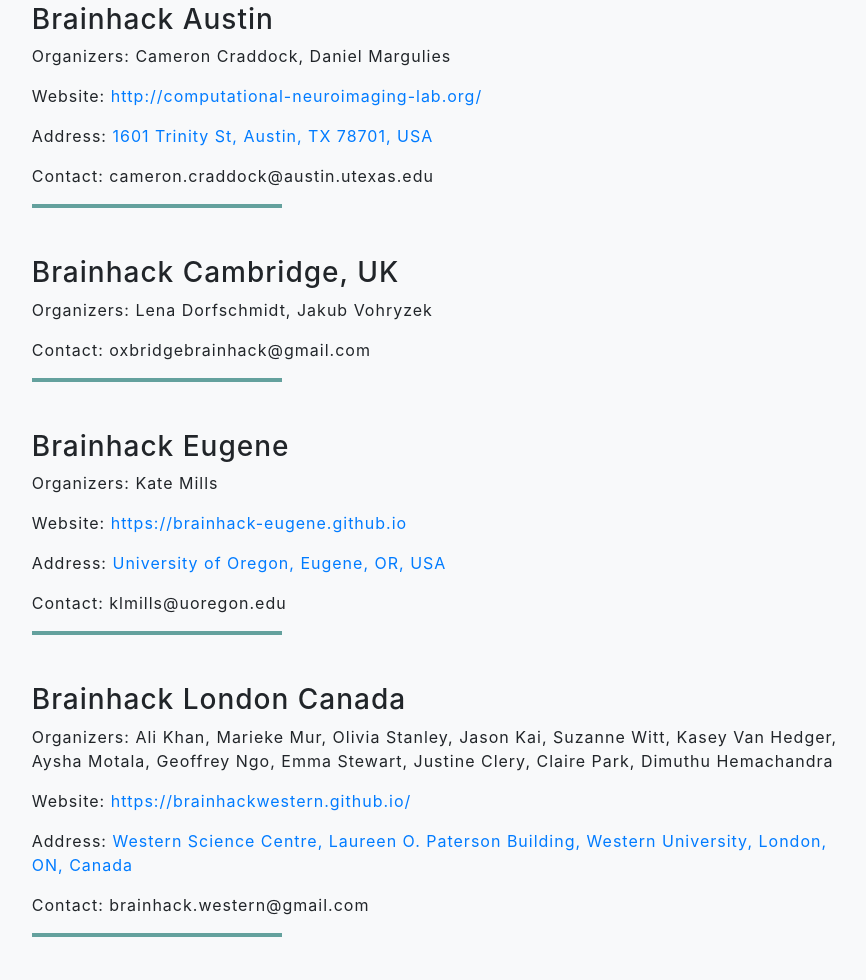
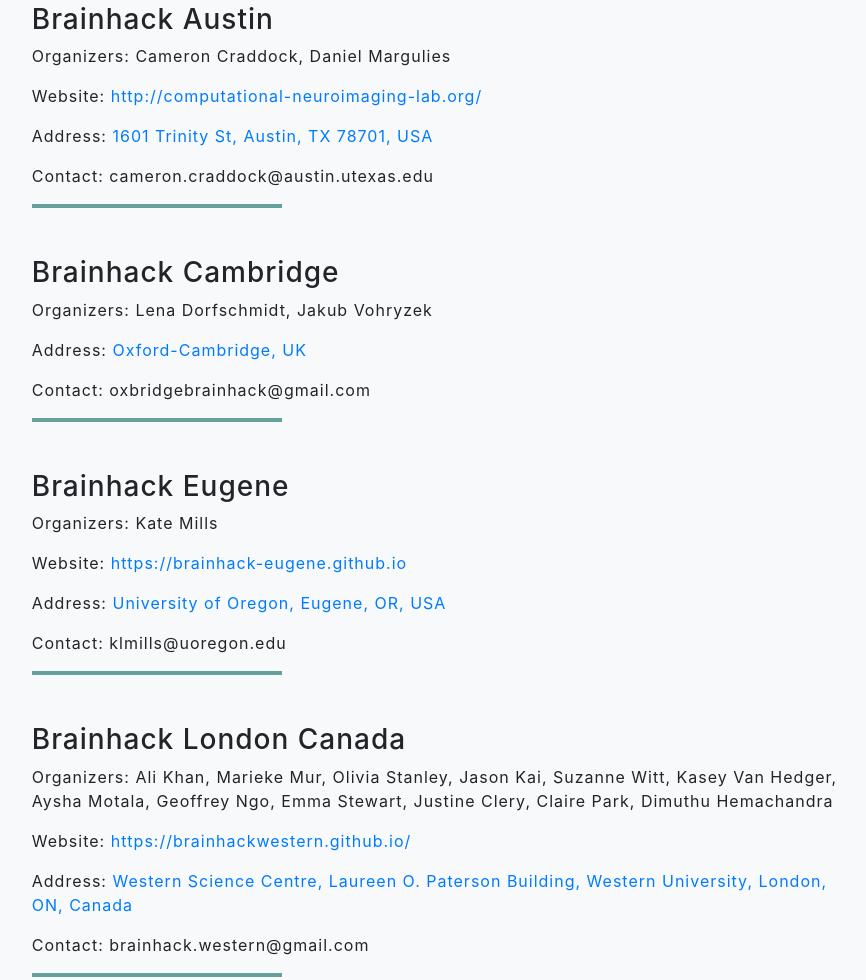
Before and after one commit to brainhackorg/global2019, a Gatsby site: page /locations in a window 1280 px wide. Shown: the part 679-1659 px from the top of the page, without its empty margins (192-1058 px from the left). Built offline with nearby package versions, Linux system fonts and the light colour scheme; Gatsby itself is replaced by a stand-in of ours.

Commit message:
DOC: Increase consistency in event names
Increase consistency in event names: remove the country and keep it in
the venue.

```diff
--- a/content/sites/cambridge.md
+++ b/content/sites/cambridge.md
@@ -1,11 +1,11 @@
 ---
-title: Brainhack Cambridge, UK
+title: Brainhack Cambridge
 organizers:
   - Lena Dorfschmidt
   - Jakub Vohryzek
 contact: oxbridgebrainhack@gmail.com
 website:
-address:
+address: Oxford-Cambridge, UK
 position:
   lat: 52.1732704
   lng: 0.139658
--- a/content/sites/zagreb.md
+++ b/content/sites/zagreb.md
@@ -1,5 +1,5 @@
 ---
-title: Brainhack Zagreb, Croatia
+title: Brainhack Zagreb
 organizers:
   - Andrija Stajduhar
 contact: brainhacksynergy@gmail.com
```
